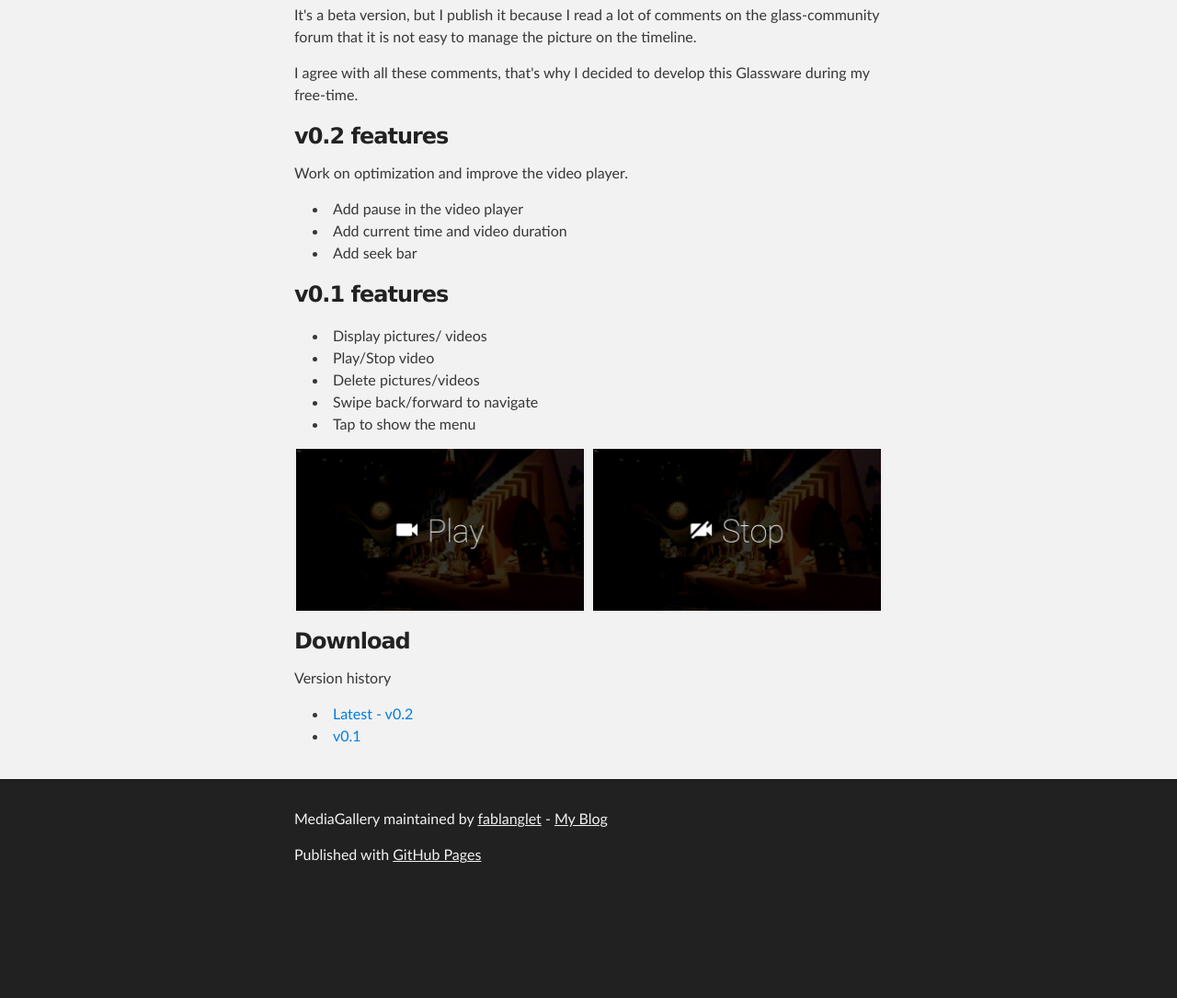
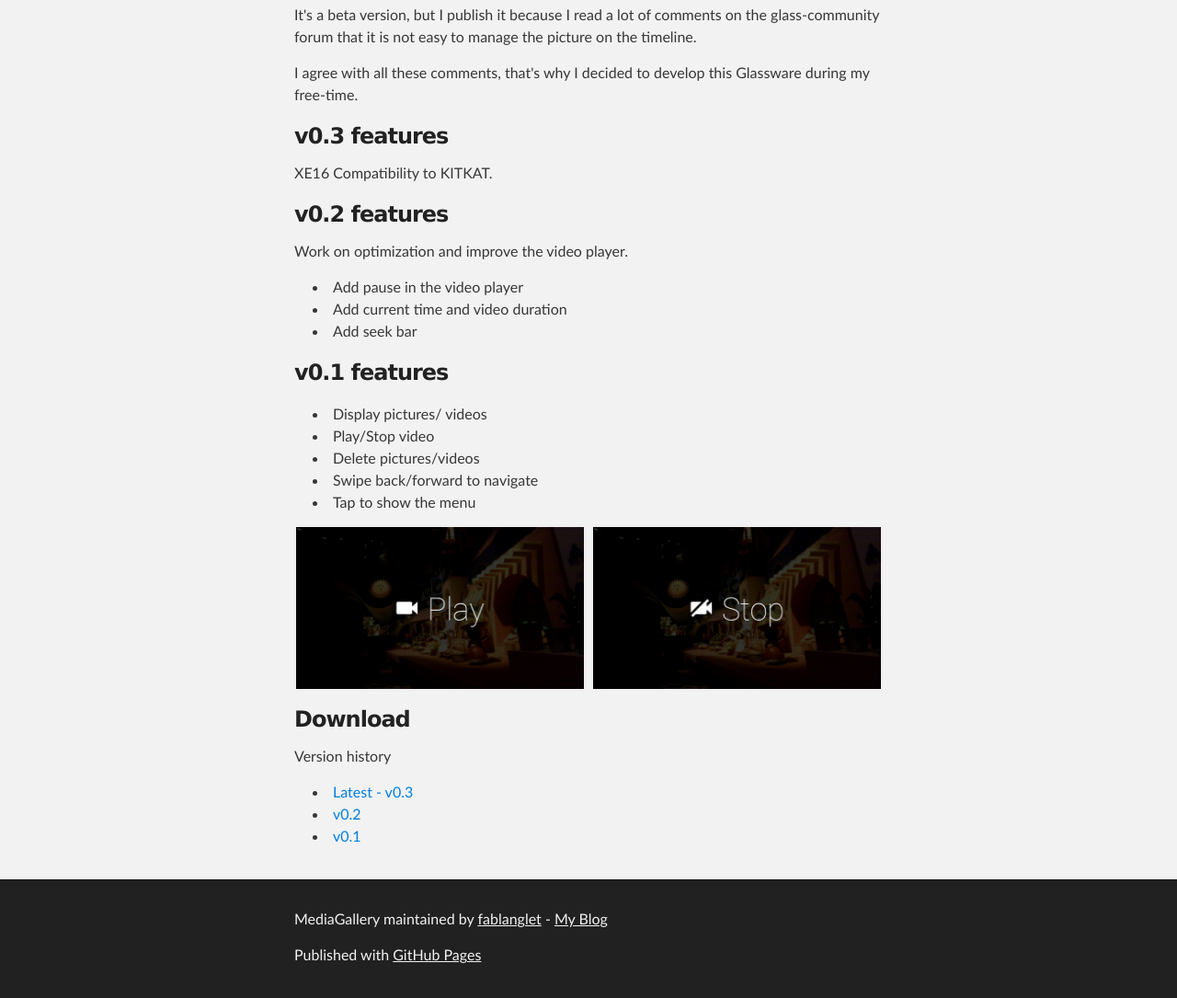
Before and after one commit to fablanglet/MediaGallery, a plain HTML site: page index.html in a window 1280 px wide. Shown: the part 620-1705 px from the top of the page at 92% size. Before the commit the page ends 1596 px from the top, so only its background shows below. Drawn offline with Linux system fonts and the light colour scheme.

Commit message:
Publish XE16 Release

```diff
--- a/index.html
+++ b/index.html
@@ -29,7 +29,7 @@
           <h1 id="project_title">Media Gallery</h1>
           <h2 id="project_tagline">Google Glass - Glassware to manage your photos and video. View your pictures, watch your video.</h2>
              <section id="downloads">
-             	<a class="zip_download_link" href="http://fablanglet.github.io/MediaGallery/version/GalleryPicture.0.2.zip">Download latest version</a>
+             	<a class="zip_download_link" href="http://fablanglet.github.io/MediaGallery/version/GalleryPicture.0.3.zip">Download latest version</a>
             </section>
         </header>
     </div>
@@ -47,6 +47,10 @@
 		<p>You can view, play and delete your photos and video directly with this app with swipe,swipe and swipe in your Timeline. And you can not find the picture or the video you want in the middle of your notifications.</p>
 		<p>It's a beta version, but I publish it because I read a lot of comments on the glass-community forum that it is not easy to manage the picture on the timeline.</p>
 		<p>I agree with all these comments, that's why I decided to develop this Glassware during my free-time.</p>
+		<h3>v0.3 features</h3>
+		<p>
+			XE16 Compatibility to KITKAT.
+		</p>
 		<h3>v0.2 features</h3>
 		<p>
 			Work on optimization and improve the video player.
@@ -73,9 +77,9 @@
 		<p>
 			Version history
 			<ul>
-				<li><a href="http://fablanglet.github.io/MediaGallery/version/GalleryPicture.0.2.zip">Latest - v0.2</a></li>
+				<li><a href="http://fablanglet.github.io/MediaGallery/version/GalleryPicture.0.3.zip">Latest - v0.3</a></li>
+				<li><a href="http://fablanglet.github.io/MediaGallery/version/GalleryPicture.0.2.zip">v0.2</a></li>
 				<li><a href="http://fablanglet.github.io/MediaGallery/version/GalleryPicture.0.1.zip">v0.1</a></li>
-
 			</ul>
 		</p>
       </section>
```
Also changed, not shown: 2 other files.
